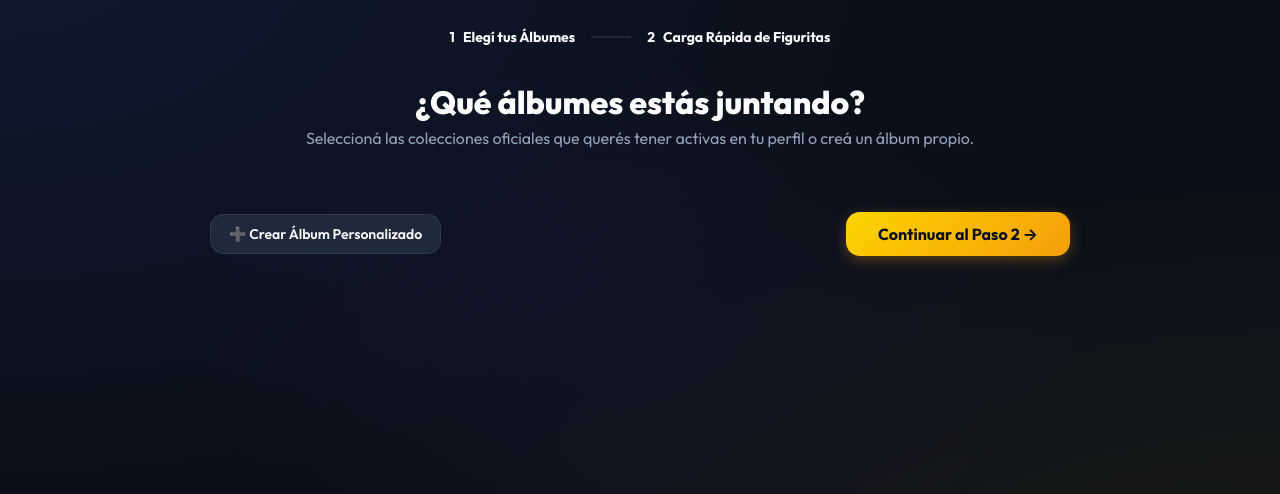
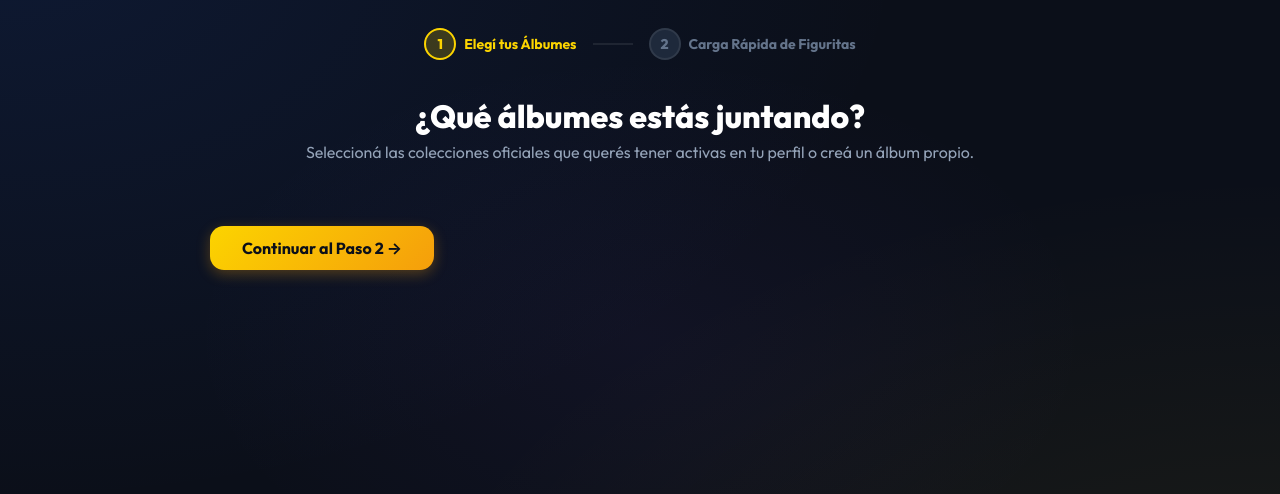
Before and after one commit to Juan-Martin-Cerezo/stickerswap, a PHP site: page /onboarding.php in a window 1280 px wide. Shown: the part 62-556 px from the top of the page. Run offline with PHP 8.4, Linux system fonts and the light colour scheme; the visitor is signed in with stand-in values (Sample User, id 1); data that the repository does not hold is empty.

Commit message:
refactor: simplificar interfaz, formularios y textos de onboarding y dashboard

```diff
--- a/dashboard.php
+++ b/dashboard.php
@@ -129,19 +129,16 @@ $active_trades = $stmt_trades->get_result()->fetch_all(MYSQLI_ASSOC);
             <div class="stat-card">
                 <span class="stat-title">Figuritas en Álbum</span>
                 <div class="stat-value" style="color: var(--panini-emerald);"><?php echo $owned_figs; ?></div>
-                <div class="stat-subtitle">Cromos únicos en tu posesión</div>
             </div>
 
             <div class="stat-card">
                 <span class="stat-title">Te Faltan</span>
                 <div class="stat-value" style="color: var(--panini-red);"><?php echo $missing_figs; ?></div>
-                <div class="stat-subtitle">Para llenar el álbum completo</div>
             </div>
 
             <div class="stat-card">
                 <span class="stat-title">Repetidas para Cambio</span>
                 <div class="stat-value" style="color: #38bdf8;"><?php echo $repetidas_totales; ?></div>
-                <div class="stat-subtitle"><?php echo "$distintas_repetidas cartas diferentes listas"; ?></div>
             </div>
         </div>
 
@@ -151,7 +148,6 @@ $active_trades = $stmt_trades->get_result()->fetch_all(MYSQLI_ASSOC);
                 <div>
                     <div style="font-size: 32px; margin-bottom: 12px;">🎴</div>
                     <h3 style="font-size: 20px; font-weight: 800; color: #fff; margin-bottom: 8px;">Gestionar Mi Álbum</h3>
-                    <p style="color: var(--text-secondary); font-size: 14px; line-height: 1.5;">Revisá todas las selecciones y cromos. Marcá con un solo clic las que tenés pegadas, sumá repetidas o marcá las faltantes.</p>
                 </div>
                 <div style="margin-top: 20px;">
                     <a href="album.php?album_id=<?php echo $active_album_id; ?>" class="btn-primary" style="width: 100%; justify-content: center;">
@@ -164,7 +160,6 @@ $active_trades = $stmt_trades->get_result()->fetch_all(MYSQLI_ASSOC);
                 <div>
                     <div style="font-size: 32px; margin-bottom: 12px;">💬</div>
                     <h3 style="font-size: 20px; font-weight: 800; color: #fff; margin-bottom: 8px;">Chat de la Comunidad en Vivo</h3>
-                    <p style="color: var(--text-secondary); font-size: 14px; line-height: 1.5;">Conversá en tiempo real con otros coleccionistas conectados a la red, pedí las figuritas que te faltan y proponé intercambios directos.</p>
                 </div>
                 <div style="margin-top: 20px;">
                     <a href="chat_comunidad.php" class="btn-success" style="width: 100%; justify-content: center;">
--- a/login.php
+++ b/login.php
@@ -59,7 +59,6 @@ if ($_SERVER["REQUEST_METHOD"] === "POST") {
             <div style="text-align: center; margin-bottom: 24px;">
                 <div style="font-size: 44px; margin-bottom: 8px;">⚽</div>
                 <h1 style="font-size: 26px; font-weight: 800; color: #fff;">Iniciar Sesión</h1>
-                <p style="color: var(--text-secondary); font-size: 14px; margin-top: 4px;">Ingresá a tu cuenta para gestionar tus álbumes e intercambiar figuritas.</p>
             </div>
 
             <?php if (!empty($error)): ?>
@@ -80,7 +79,7 @@ if ($_SERVER["REQUEST_METHOD"] === "POST") {
                 </div>
 
                 <button type="submit" class="btn-primary" style="width: 100%; justify-content: center; margin-top: 12px; padding: 12px;">
-                    Entrar al Sistema
+                    Entrar
                 </button>
             </form>
 
--- a/onboarding.php
+++ b/onboarding.php
@@ -156,38 +156,38 @@ if ($_SERVER["REQUEST_METHOD"] === "POST" && isset($_POST["create_custom_album"]
             gap: 8px;
             font-size: 14px;
             font-weight: 700;
-            color: var(
+            color: var(--text-muted);
         }
         .step-node.active {
-            color: var(
+            color: var(--panini-gold);
         }
         .step-circle {
             width: 32px;
             height: 32px;
             border-radius: 50%;
-            background: var(
-            border: 2px solid var(
+            background: var(--bg-surface);
+            border: 2px solid var(--border-color);
             display: flex;
             align-items: center;
             justify-content: center;
             font-weight: 800;
         }
         .step-node.active .step-circle {
-            border-color: var(
+            border-color: var(--panini-gold);
             background: rgba(252, 212, 0, 0.2);
-            color: var(
+            color: var(--panini-gold);
         }
         .album-selection-card {
-            background: var(
-            border: 2px solid var(
-            border-radius: var(
+            background: var(--bg-card);
+            border: 2px solid var(--border-color);
+            border-radius: var(--radius-lg);
             padding: 20px;
             cursor: pointer;
             transition: all 0.2s ease;
             position: relative;
         }
         .album-selection-card:hover {
-            border-color: var(
+            border-color: var(--panini-gold);
             transform: translateY(-3px);
         }
         .album-selection-card input[type="checkbox"] {
@@ -196,7 +196,7 @@ if ($_SERVER["REQUEST_METHOD"] === "POST" && isset($_POST["create_custom_album"]
             right: 18px;
             width: 22px;
             height: 22px;
-            accent-color: var(
+            accent-color: var(--panini-gold);
             cursor: pointer;
         }
     </style>
@@ -253,9 +253,6 @@ if ($_SERVER["REQUEST_METHOD"] === "POST" && isset($_POST["create_custom_album"]
                 </div>
 
                 <div style="display: flex; justify-content: space-between; align-items: center;">
-                    <button type="button" class="btn-secondary" onclick="toggleCustomModal()">
-                        ➕ Crear Álbum Personalizado
-                    </button>
                     <button type="submit" class="btn-primary" style="padding: 12px 32px; font-size: 16px;">
                         Continuar al Paso 2 →
                     </button>
@@ -343,7 +340,7 @@ if ($_SERVER["REQUEST_METHOD"] === "POST" && isset($_POST["create_custom_album"]
                                 Omitir y cargar luego
                             </button>
                             <button type="submit" class="btn-primary" style="padding: 12px 32px; font-size: 16px;">
-                                ¡Finalizar y Entrar al Dashboard! 🎉
+                                Finalizar
                             </button>
                         </div>
                     </div>
--- a/setup.php
+++ b/setup.php
@@ -145,7 +145,7 @@ $albumes = [
     [
         'codigo' => 'pokemon',
         'nombre' => 'Pokémon - Colección Kanto Clásico',
-        'descripcion' => 'Colección legendaria de los 151 Pokémon originales de la región de Kanto.',
+        'descripcion' => 'Colección de los 151 Pokémon originales de la región de Kanto.',
         'categoria' => 'Anime & Gaming',
         'icono' => '⚡',
         'color_tema' => '#dc2626'
```
Also changed, not shown: chat_comunidad.php (+3 -7 lines), register.php (+2 -17 lines).
